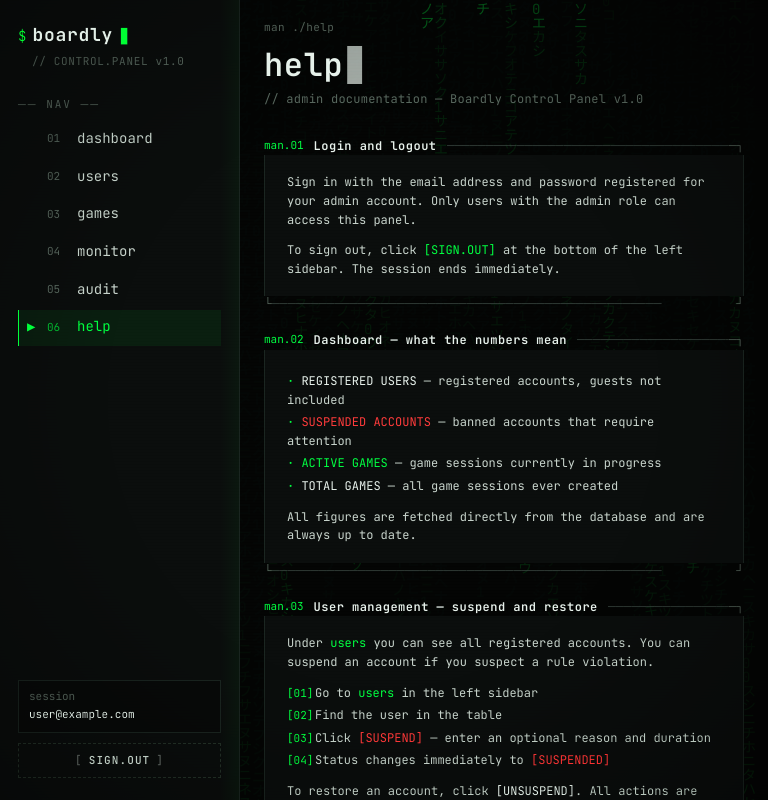
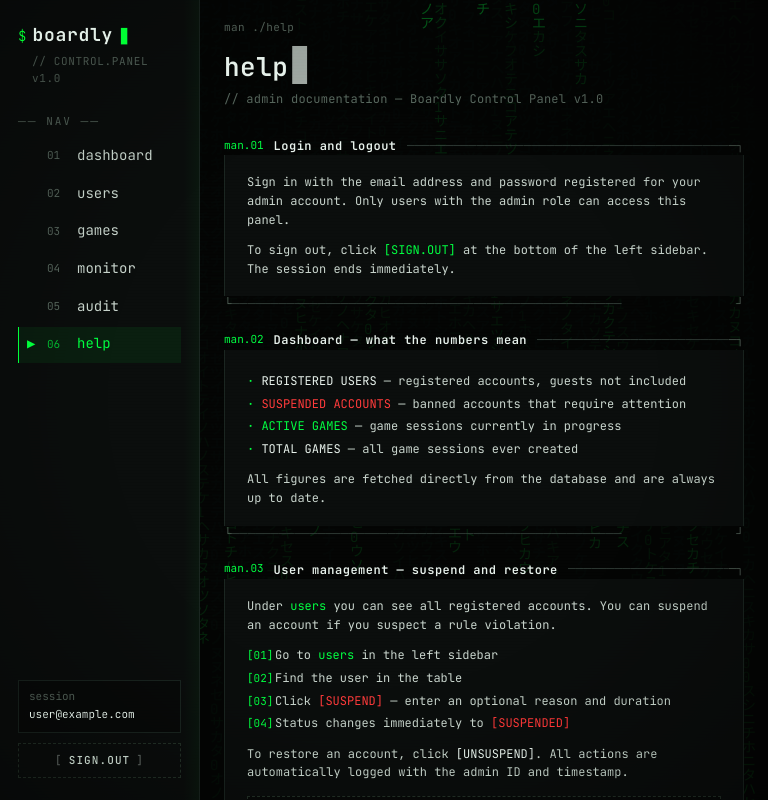
Before and after one commit to KovalDenys1/Boardly-control-panel, a Next.js app: page /help in a window 768 px wide. Built offline with nearby package versions, Linux system fonts and the light colour scheme; no server answers; sample sign-in values are in the browser's storage.

Commit message:
#32 fix: tablet layout responsiveness (768-1023px)

```diff
--- a/app/globals.css
+++ b/app/globals.css
@@ -503,13 +503,37 @@ input, button, textarea, select { font: inherit; color: inherit; }
 
 /* ── Tablet (768–1023px) ─────────────────────────────────────────────── */
 @media (min-width: 768px) and (max-width: 1023px) {
+  .bk-shell {
+    grid-template-columns: 200px 1fr;
+  }
   .bk-main {
     padding: 20px 24px 48px;
+  }
+  .bk-page-title {
+    font-size: 26px;
+  }
+  .bk-page-title-row {
+    flex-direction: column; align-items: flex-start; gap: 12px;
+  }
+  .bk-pill-row {
+    flex-wrap: wrap; gap: 8px;
+  }
+  .bk-stats-grid {
+    grid-template-columns: repeat(2, 1fr);
+  }
+  .bk-stat-value {
+    font-size: 38px;
   }
   .bk-gtbar {
     grid-template-columns: 120px 1fr 160px;
   }
+  .bk-filter-bar {
+    flex-wrap: wrap;
+  }
   .bk-table-wrap {
     overflow-x: auto;
   }
+  .bk-help-grid {
+    max-width: 100%;
+  }
 }
```
